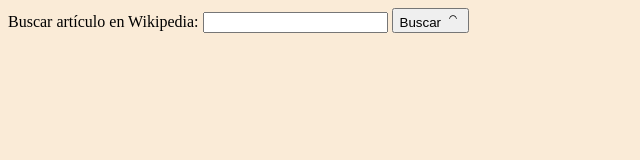
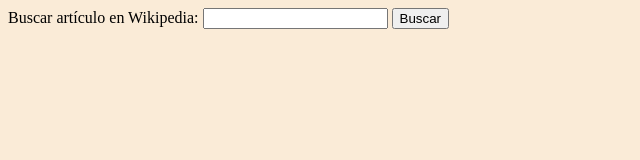
Before and after one commit to Chesare22/BRIW-Ada1, a website: page index.html in a window 1280 px wide. Shown: the full height of the page, 0-640 px from the left. Drawn offline with Linux system fonts and the light colour scheme.

Commit message:
:construction: Hide the loader

```diff
--- a/index.html
+++ b/index.html
@@ -22,9 +22,9 @@
   <input type="search" id="search-input" name="search" />
   <button id="search-button">
     Buscar
-    <svg id="search-button-loader" viewBox="0 0 100 100" width="16" height="16">
+    <!-- <svg id="search-button-loader" viewBox="0 0 100 100" width="16" height="16">
       <use xlink:href="#loader" />
-    </svg>
+    </svg> -->
   </button>
 </body>
 
```
